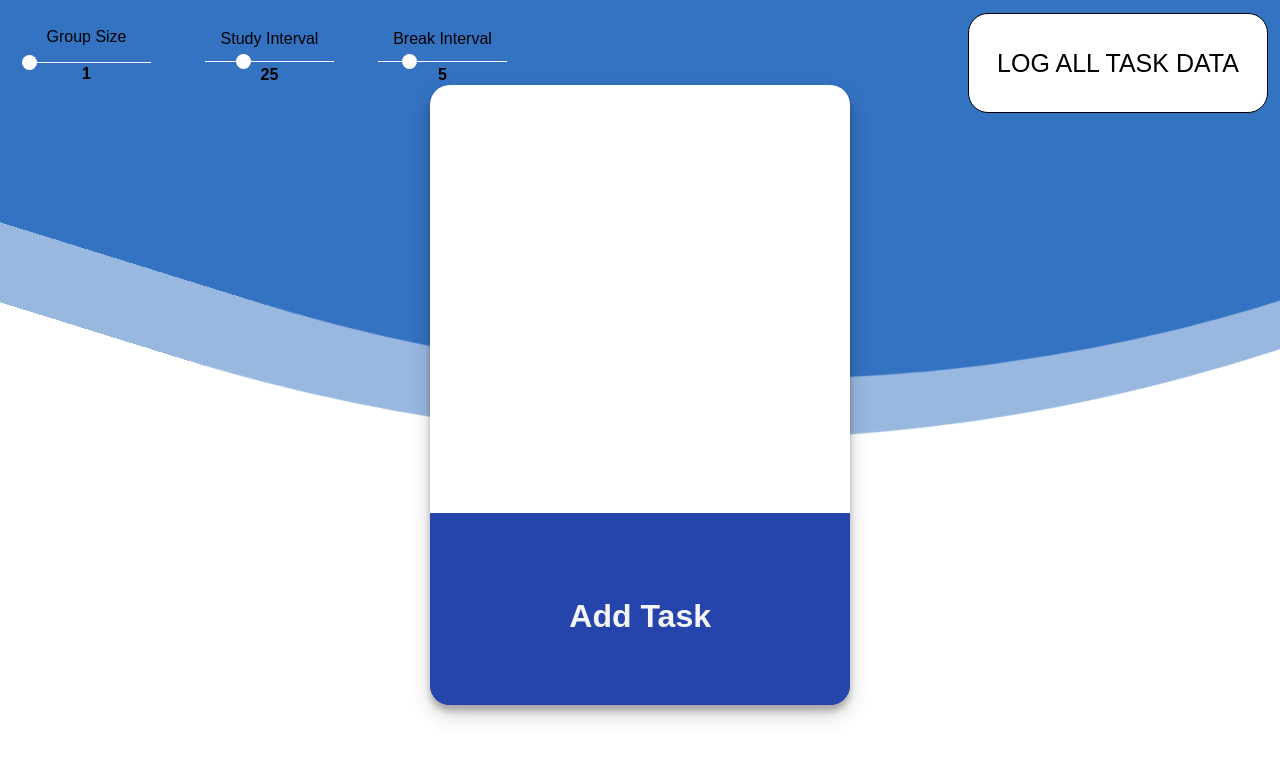
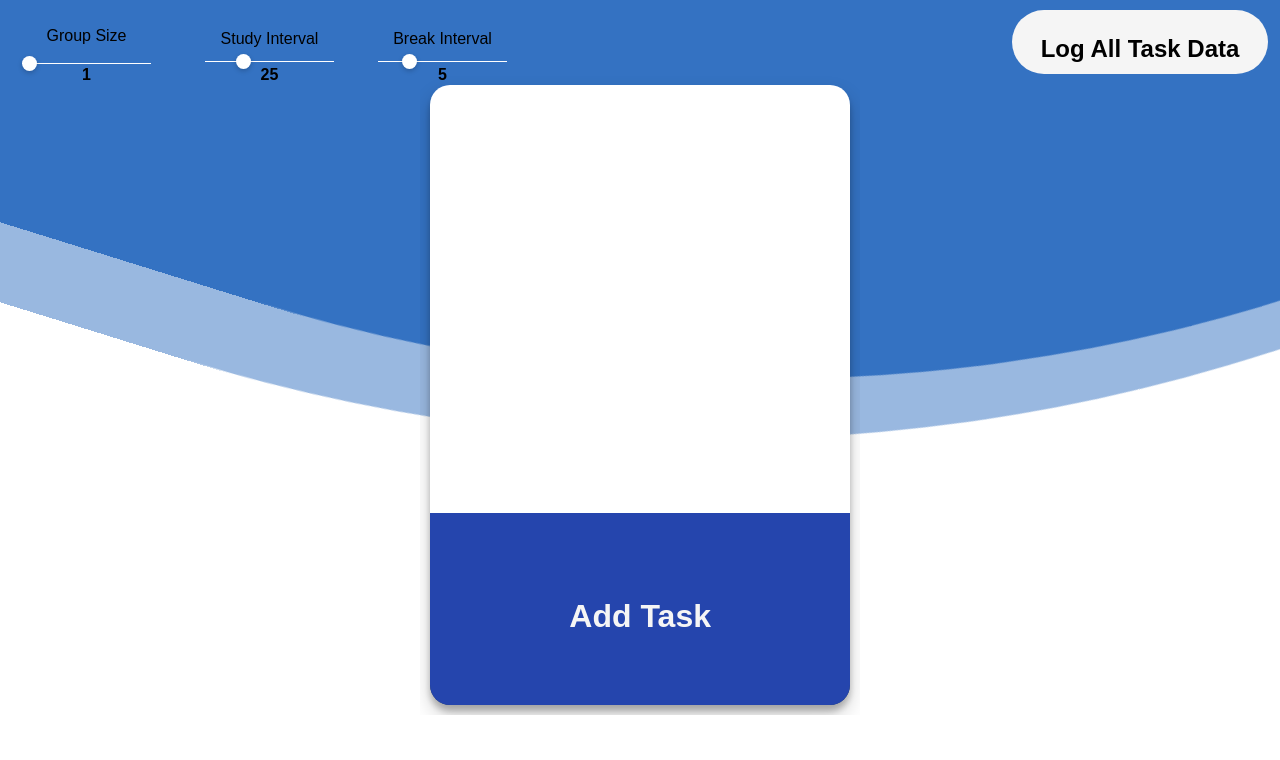
Before and after one commit to Matttran7/SASEHACK-2023, a React (Create React App) app in the folder smarter-together/: page / in a window 1280 px wide. Shown: the top 760 px of the page. Built offline with nearby package versions, Linux system fonts and the light colour scheme.

Commit message:
little styling

```diff
--- a/smarter-together/src/App.css
+++ b/smarter-together/src/App.css
@@ -5,6 +5,7 @@
   justify-content: center;
   margin: auto;
   align-items: flex-start;
+  overflow-x: auto;
 }
 
 .task-card-container {
@@ -80,16 +81,17 @@ body::after {
 
 .SubmitBtn {
   font-family: "Space Grotesk", sans-serif;
-  font-size: 25px;
+  font-size: 1.5rem;
+  font-weight: 800;
   padding: 25px 20px;
   display: inline-block;
-  text-transform: uppercase;
   transition: all 0.3s;
-  border: 1px solid #000000;
-  border-radius: 20px;
+  border: none;
+  border-radius: 2rem;
   color: #000000;
-  width: 300px;
-  height: 100px;
+  background-color: whitesmoke;
+  width: 16rem;
+  height: 4rem;
   position: absolute;
   right: 0;
   margin-right: 2rem;
@@ -106,7 +108,7 @@ body::after {
 .SubmitBtn:hover,
 .SubmitBtn:active {
   color: #ffffff;
-  background: #000000;
+  background: transparent;
 }
 /** --------------- Top of page ---*/
 .header {
--- a/smarter-together/src/Components/IntervalSettings.css
+++ b/smarter-together/src/Components/IntervalSettings.css
@@ -34,6 +34,7 @@
     border-radius: 50%;
     cursor: pointer;
     margin-top: -7.5px;
+    box-shadow: 0px 2px 5px rgba(0, 0, 0, 0.2);
   }
   .interval-settings .interval-group input[type="range"]::-webkit-slider-runnable-track {
     -webkit-appearance: none;
@@ -45,6 +46,7 @@
     background: #ffffff;
     border: none;
     cursor: pointer;
+    box-shadow: 0px 2px 5px rgba(0, 0, 0, 0.2);
   }
 
   .interval-settings .interval-group input[type="range"]::-moz-range-track{
--- a/smarter-together/src/Components/NumUsers.css
+++ b/smarter-together/src/Components/NumUsers.css
@@ -30,7 +30,7 @@ header {
     padding: 0;
 }
 .UserInputBox h2 {
-  margin-bottom: 14px;
+  margin-bottom: 1rem;
   font-weight: 200;
   font-family: "Space Grotesk", sans-serif;
 }
@@ -55,6 +55,7 @@ header {
   border-radius: 50%;
   cursor: pointer;
   margin-top: -7.5px;
+  box-shadow: 0px 2px 5px rgba(0, 0, 0, 0.2);
 }
 .UserInputBox input[type="range"]::-webkit-slider-runnable-track {
   -webkit-appearance: none;
@@ -66,6 +67,7 @@ header {
   background: #ffffff;
   border: none;
   cursor: pointer;
+  box-shadow: 0px 2px 5px rgba(0, 0, 0, 0.2);
 }
 
 .UserInputBox input[type="range"]::-moz-range-track{
--- a/smarter-together/src/Components/TaskCardContainer.css
+++ b/smarter-together/src/Components/TaskCardContainer.css
@@ -78,4 +78,5 @@ body, html{
     overflow: auto; /* Add scrollbars when content overflows */
     flex-grow: 1; /* Allow the content to grow and occupy available space */
     padding: 10px; /* Add padding if needed */
+    overflow-y: auto;
   }
--- a/smarter-together/src/Components/TaskForm.css
+++ b/smarter-together/src/Components/TaskForm.css
@@ -24,7 +24,8 @@ body, html, div, span, applet, object, iframe, h1, h2, h3, h4, h5, h6, p, blockq
     align-items: center;
   }
   .create {
-    font-family: Georgia, 'Times New Roman', Times, serif;
+    font-family: "Space Grotesk", sans-serif;
+    font-weight: 400;
   }
   input[type="text"]{
     font-size: 2rem;
@@ -50,7 +51,9 @@ body, html, div, span, applet, object, iframe, h1, h2, h3, h4, h5, h6, p, blockq
     color: whitesmoke;
 
   }
-  button {
+  .button-container button {
+    font-weight: 400;
+    font-family: "Space Grotesk", sans-serif;
     margin-top: 0.2rem;
     background-color: #ffffff;
     color: rgb(0, 0, 0);
@@ -63,6 +66,9 @@ body, html, div, span, applet, object, iframe, h1, h2, h3, h4, h5, h6, p, blockq
     width: 25%;
     float: right;
     margin-right: 3rem;
+  }
+  button{
+    transition: background-color 0.3s ease;
   }
 
   button:hover {
```
